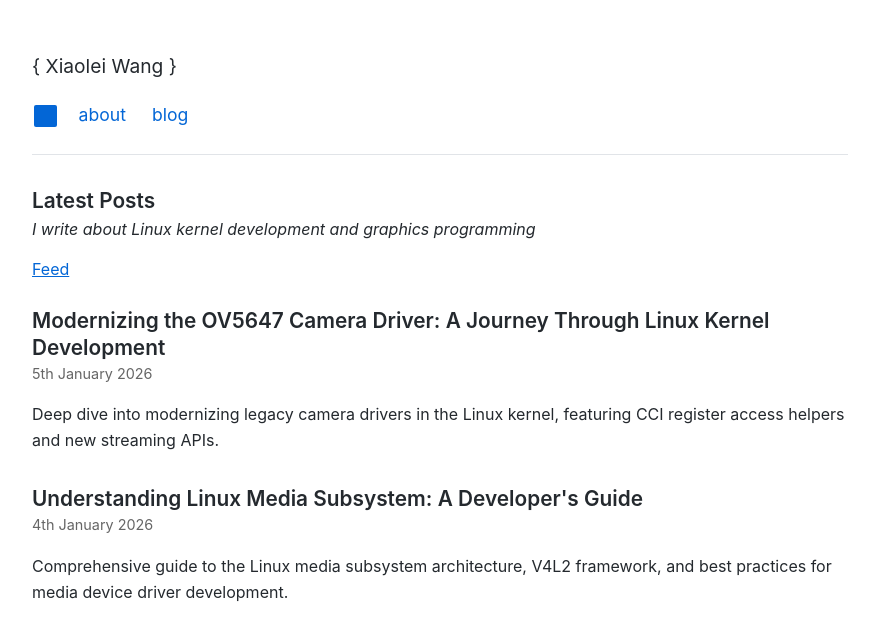
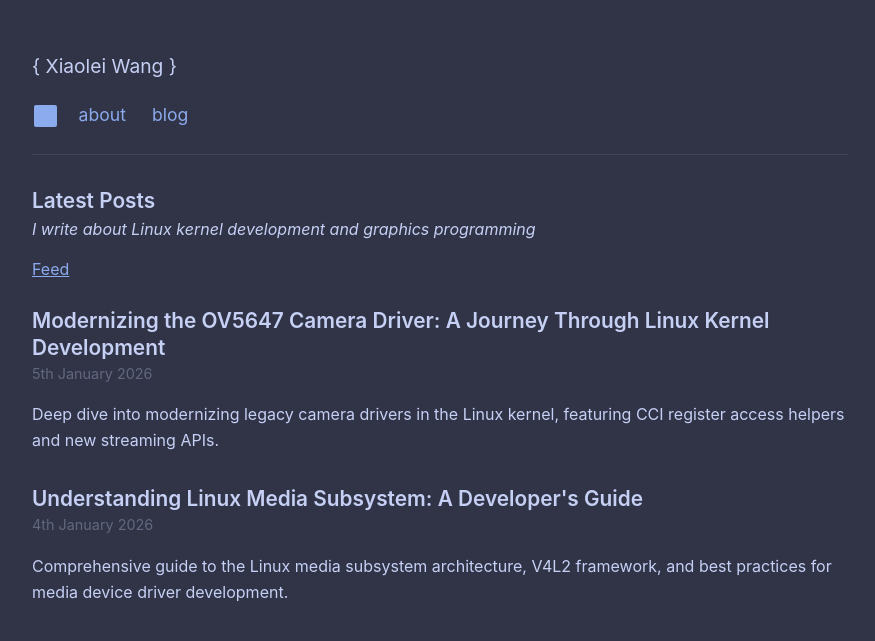
Before and after one commit to wangxiaolei12/wangxiaolei12.github.io, a Jekyll site: the page built from index.md, in a window 1280 px wide. Shown: the top 641 px of the page, without its empty margins (200-1075 px from the left). Built offline with Jekyll 4.4.1, drawn with Linux system fonts in a browser that asks for light colours.

Commit message:
Apply Catppuccin Frappe color scheme
- Use exact same color scheme as Maíra Canal's blog
- Dark background with light text
- Proper accent colors for links and elements
- Matches the original blog's appearance

```diff
--- a/assets/style.css
+++ b/assets/style.css
@@ -1,12 +1,31 @@
-/* Xiaolei Wang's Blog - Exact Maíra Canal Style */
+/* Xiaolei Wang's Blog - Catppuccin Frappe Theme */
 
+/* Catppuccin Frappe Colors */
 :root {
-  --text: #24292e;
-  --background: #ffffff;
-  --border: #e1e4e8;
-  --links: #0366d6;
-  --links-mail: #0366d6;
-  --links-files: #0366d6;
+  --base00: #303446; /* base */
+  --base01: #292c3c; /* mantle */
+  --base02: #414559; /* surface0 */
+  --base03: #51576d; /* surface1 */
+  --base04: #626880; /* surface2 */
+  --base05: #c6d0f5; /* text */
+  --base06: #f2d5cf; /* rosewater */
+  --base07: #babbf1; /* lavender */
+  --base08: #e78284; /* red */
+  --base09: #ef9f76; /* peach */
+  --base0A: #e5c890; /* yellow */
+  --base0B: #a6d189; /* green */
+  --base0C: #81c8be; /* teal */
+  --base0D: #8caaee; /* blue */
+  --base0E: #ca9ee6; /* mauve */
+  --base0F: #eebebe; /* flamingo */
+
+  /* Semantic colors */
+  --text: var(--base05);
+  --background: var(--base00);
+  --border: var(--base02);
+  --links: var(--base0D);
+  --links-mail: var(--base0D);
+  --links-files: var(--base0D);
 }
 
 * {
@@ -154,7 +173,7 @@ article p {
 }
 
 article time {
-  color: #666;
+  color: var(--base04);
   font-size: 0.9rem;
 }
 
@@ -174,7 +193,8 @@ a.feed {
 
 /* Code styling */
 code {
-  background: #f6f8fa;
+  background: var(--base01);
+  color: var(--base0A);
   padding: 0.2rem 0.4rem;
   border-radius: 3px;
   font-family: 'Monaco', 'Menlo', 'Ubuntu Mono', monospace;
@@ -182,7 +202,7 @@ code {
 }
 
 pre {
-  background: #f6f8fa;
+  background: var(--base01);
   padding: 1rem;
   border-radius: 6px;
   overflow-x: auto;
@@ -193,12 +213,14 @@ pre {
 pre code {
   background: none;
   padding: 0;
+  color: var(--text);
 }
 
 /* Typography */
 h1, h2, h3, h4, h5, h6 {
   margin: 1.5rem 0 1rem 0;
   line-height: 1.3;
+  color: var(--text);
 }
 
 h1 { font-size: 2em; }
@@ -222,7 +244,7 @@ footer {
   margin-top: 3em;
   border-top: 1px solid var(--border);
   padding-top: 1em;
-  color: #666;
+  color: var(--base04);
   font-size: 0.9rem;
 }
 
```
